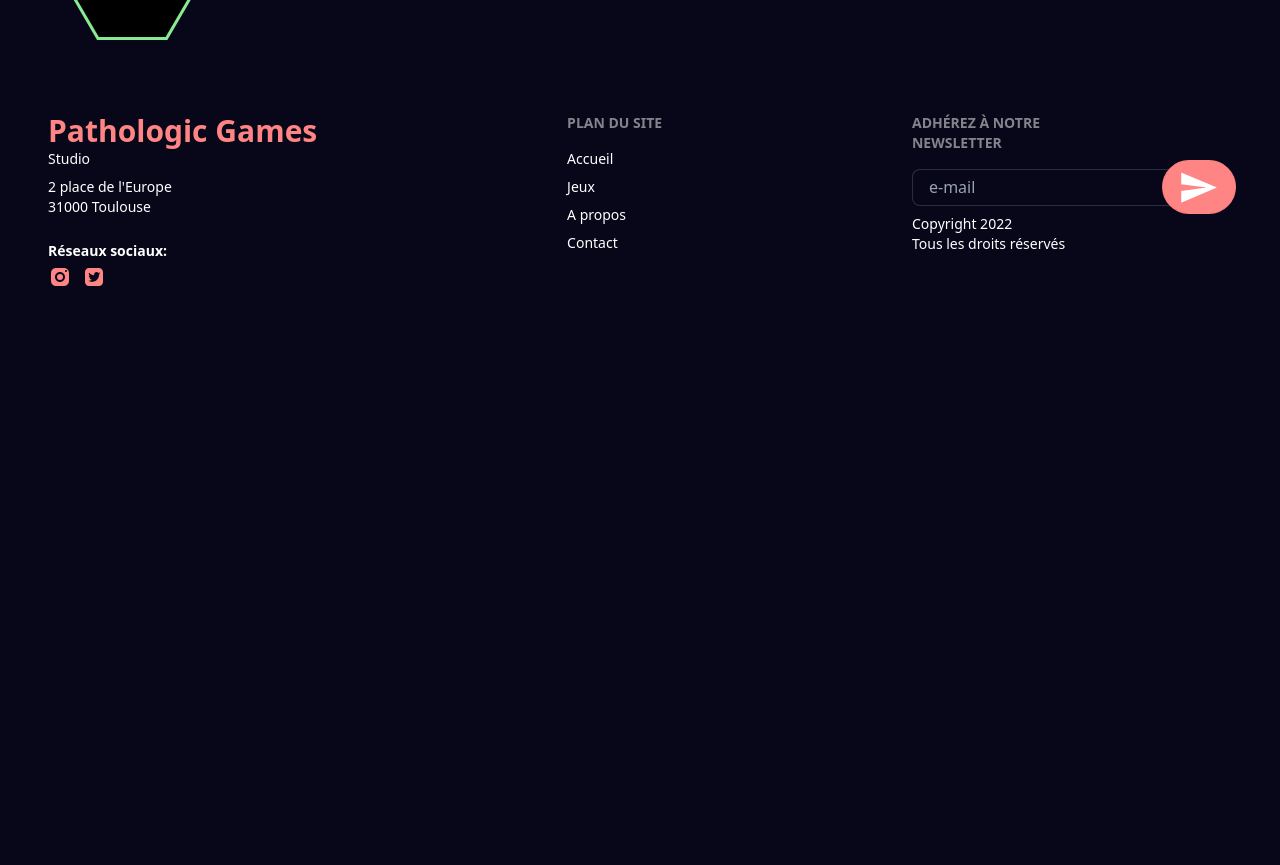
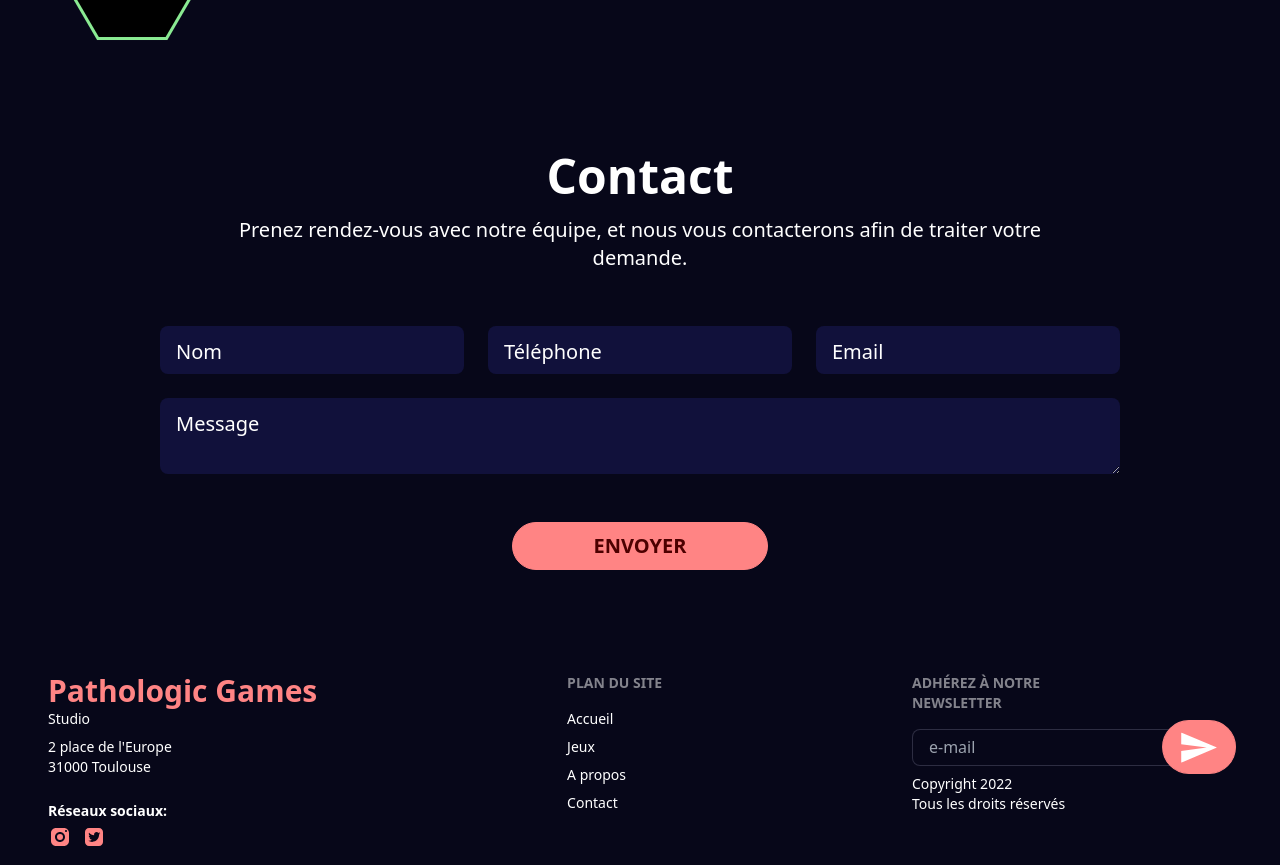
Before and after one commit to Francois-BONNIN/PathoLogic-Games, a Laravel app: page /team in a window 1280 px wide. Shown: the part 1111-1976 px from the top of the page. Before the commit the page ends 1448 px from the top, so only its background shows below. Run offline with Laravel 8, Linux system fonts and the light colour scheme; style sheets or scripts are compiled from the project's sources; parts of the project's set-up code (start-up, migrations or seed data) failed here and were passed over; some libraries are stand-ins or nearby versions.

Commit message:
Contact all pages

```diff
--- a/resources/views/team.blade.php
+++ b/resources/views/team.blade.php
@@ -19,6 +19,15 @@
                 @include('components.team-members.marvin')
             </div>
         </div>
+    </div>
 
+    <!-- Contact -->
+    <div class="h-[70vh] flex flex-col justify-evenly rounded-md">
+        <div class="mt-8 flex flex-col items-center gap-4">
+            <h2 class="text-5xl">Contact</h2>
+            <p class="text-center w-2/3 text-xl">Prenez rendez-vous avec notre équipe, et nous vous contacterons afin de traiter votre demande.</p>
+        </div>
+
+        @include('components.contact-form')
     </div>
 @endsection
```
Also changed, not shown: resources/views/aboutus.blade.php (+10 -0 lines), resources/views/mediums-hat.blade.php (+8 -0 lines).
